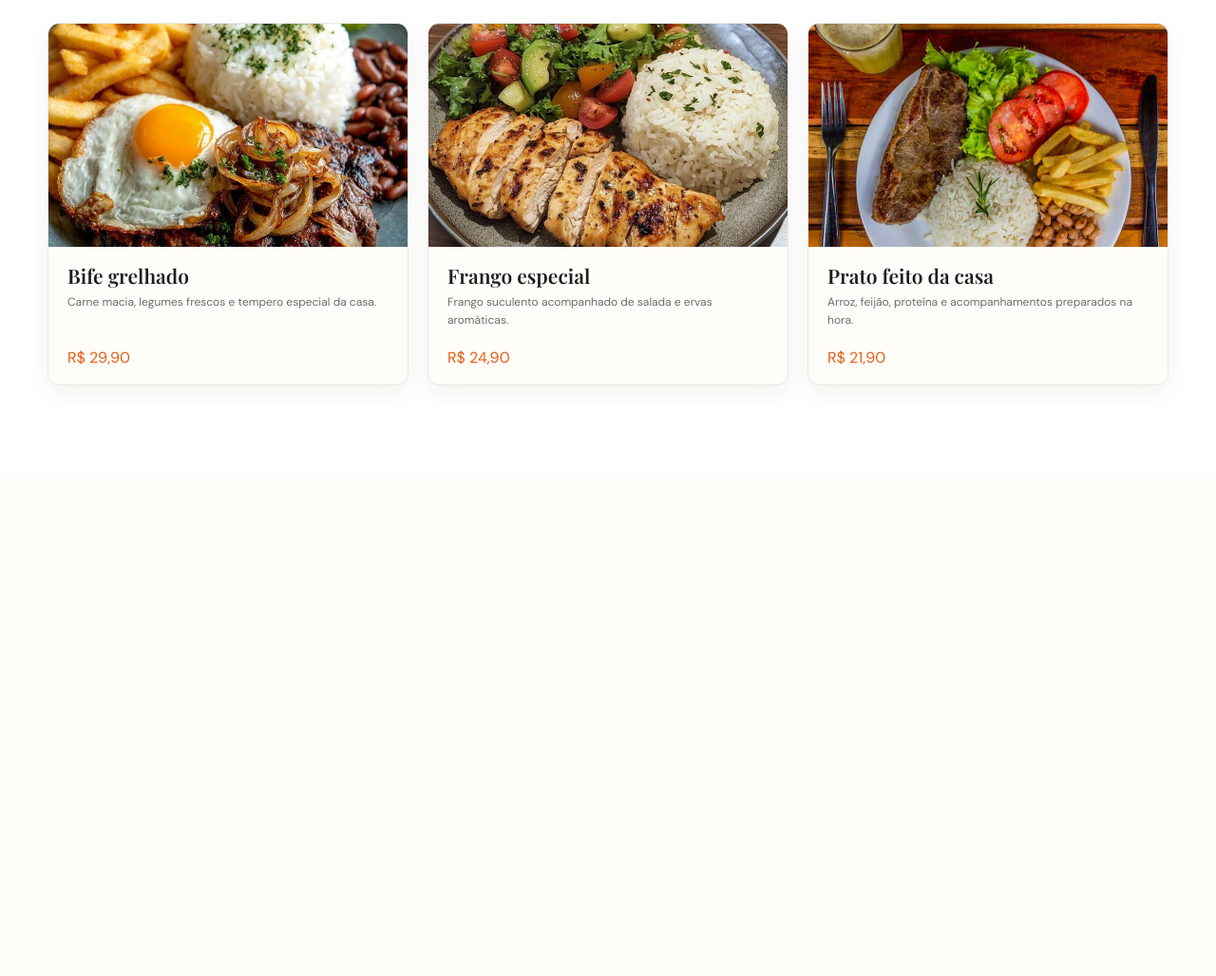
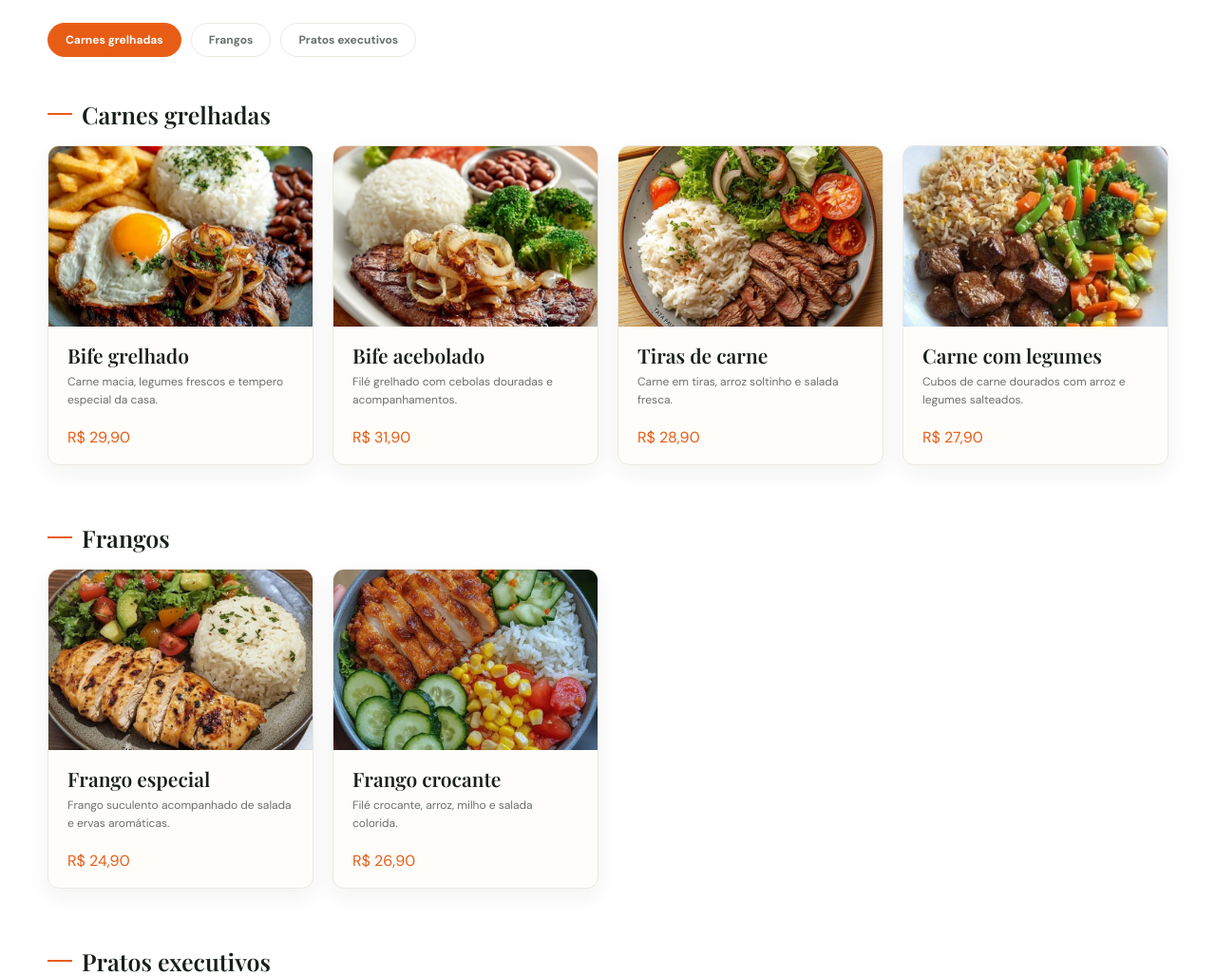
Before and after one commit to kairondutra/sabordecasa, a plain HTML site: page index.html in a window 1280 px wide. Shown: the part 955-1983 px from the top of the page at 95% size. Before the commit the page ends 1457 px from the top, so only its background shows below. Drawn offline with nearby package versions, Linux system fonts and the light colour scheme; a web font is replaced by a local one.

Commit message:
feat: organiza categorias e adiciona todos os pratos
Co-authored-by: Copilot <223556219+Copilot@users.noreply.github.com>

```diff
--- a/css/landing.css
+++ b/css/landing.css
@@ -318,6 +318,58 @@ body {
     border-top: 1px solid var(--cor-linha);
 }
 
+.categorias-cardapio {
+    display: flex;
+    flex-wrap: wrap;
+    gap: 10px;
+    margin-bottom: 48px;
+}
+
+.categorias-cardapio a {
+    padding: 11px 18px;
+    border: 1px solid var(--cor-linha);
+    border-radius: 30px;
+    color: var(--cor-texto-suave);
+    font-size: 12px;
+    font-weight: 700;
+    text-decoration: none;
+    transition: color 0.2s ease, background-color 0.2s ease, border-color 0.2s ease;
+}
+
+.categorias-cardapio a:hover,
+.categorias-cardapio .categoria-ativa {
+    border-color: var(--cor-laranja);
+    background: var(--cor-laranja);
+    color: #fff;
+}
+
+.categoria-bloco {
+    scroll-margin-top: 30px;
+}
+
+.categoria-bloco + .categoria-bloco {
+    margin-top: 64px;
+}
+
+.categoria-titulo {
+    display: flex;
+    align-items: center;
+    gap: 10px;
+    margin-bottom: 20px;
+}
+
+.categoria-titulo h3 {
+    color: var(--cor-texto);
+    font-family: var(--fonte-titulo);
+    font-size: 25px;
+}
+
+.categoria-marcador {
+    width: 26px;
+    height: 2px;
+    background: var(--cor-laranja);
+}
+
 .secao-cabecalho {
     display: flex;
     align-items: end;
@@ -357,7 +409,7 @@ body {
 
 .pratos-grade {
     display: grid;
-    grid-template-columns: repeat(3, minmax(0, 1fr));
+    grid-template-columns: repeat(4, minmax(0, 1fr));
     gap: 20px;
 }
 
@@ -376,7 +428,7 @@ body {
 }
 
 .prato-imagem {
-    height: 235px;
+    height: 190px;
     overflow: hidden;
 }
 
@@ -413,6 +465,12 @@ body {
 .prato-conteudo strong {
     color: var(--cor-laranja);
     font-size: 16px;
+}
+
+@media (max-width: 1050px) and (min-width: 801px) {
+    .pratos-grade {
+        grid-template-columns: repeat(2, minmax(0, 1fr));
+    }
 }
 
 @media (max-width: 800px) {
--- a/index.html
+++ b/index.html
@@ -103,39 +103,77 @@
                     <a class="link-secao" href="pratos_categoria.html">Ver cardápio completo <span>→</span></a>
                 </div>
 
+                <nav class="categorias-cardapio" aria-label="Categorias do cardápio">
+                    <a class="categoria-ativa" href="#carnes">Carnes grelhadas</a>
+                    <a href="#frangos">Frangos</a>
+                    <a href="#executivos">Pratos executivos</a>
+                </nav>
+
+                <div class="categoria-bloco" id="carnes">
+                    <div class="categoria-titulo">
+                        <span class="categoria-marcador"></span>
+                        <h3>Carnes grelhadas</h3>
+                    </div>
                     <div class="pratos-grade">
                         <article class="prato-card">
-                        <div class="prato-imagem">
-                            <img src="assets/images/bife.jpg" alt="Bife grelhado com acompanhamentos">
+                            <div class="prato-imagem"><img src="assets/images/bife.jpg" alt="Bife grelhado com acompanhamentos"></div>
+                            <div class="prato-conteudo"><h3>Bife grelhado</h3><p>Carne macia, legumes frescos e tempero especial da casa.</p><strong>R$ 29,90</strong></div>
+                        </article>
+                        <article class="prato-card">
+                            <div class="prato-imagem"><img src="assets/images/prato2.jpg" alt="Bife acebolado com arroz, feijão e brócolis"></div>
+                            <div class="prato-conteudo"><h3>Bife acebolado</h3><p>Filé grelhado com cebolas douradas e acompanhamentos.</p><strong>R$ 31,90</strong></div>
+                        </article>
+                        <article class="prato-card">
+                            <div class="prato-imagem"><img src="assets/images/prato3.jpg" alt="Tiras de carne com arroz e salada"></div>
+                            <div class="prato-conteudo"><h3>Tiras de carne</h3><p>Carne em tiras, arroz soltinho e salada fresca.</p><strong>R$ 28,90</strong></div>
+                        </article>
+                        <article class="prato-card">
+                            <div class="prato-imagem"><img src="assets/images/prato4.jpg" alt="Cubos de carne com arroz e legumes"></div>
+                            <div class="prato-conteudo"><h3>Carne com legumes</h3><p>Cubos de carne dourados com arroz e legumes salteados.</p><strong>R$ 27,90</strong></div>
+                        </article>
                     </div>
-                        <div class="prato-conteudo">
-                            <h3>Bife grelhado</h3>
-                            <p>Carne macia, legumes frescos e tempero especial da casa.</p>
-                            <strong>R$ 29,90</strong>
                 </div>
+
+                <div class="categoria-bloco" id="frangos">
+                    <div class="categoria-titulo">
+                        <span class="categoria-marcador"></span>
+                        <h3>Frangos</h3>
+                    </div>
+                    <div class="pratos-grade">
+                        <article class="prato-card">
+                            <div class="prato-imagem"><img src="assets/images/frango.jpg" alt="Frango grelhado com salada"></div>
+                            <div class="prato-conteudo"><h3>Frango especial</h3><p>Frango suculento acompanhado de salada e ervas aromáticas.</p><strong>R$ 24,90</strong></div>
                         </article>
+                        <article class="prato-card">
+                            <div class="prato-imagem"><img src="assets/images/prato5.jpg" alt="Frango crocante com arroz, milho e salada"></div>
+                            <div class="prato-conteudo"><h3>Frango crocante</h3><p>Filé crocante, arroz, milho e salada colorida.</p><strong>R$ 26,90</strong></div>
+                        </article>
+                    </div>
+                </div>
 
+                <div class="categoria-bloco" id="executivos">
+                    <div class="categoria-titulo">
+                        <span class="categoria-marcador"></span>
+                        <h3>Pratos executivos</h3>
+                    </div>
+                    <div class="pratos-grade">
                         <article class="prato-card">
-                        <div class="prato-imagem">
-                            <img src="assets/images/frango.jpg" alt="Frango grelhado com salada">
+                            <div class="prato-imagem"><img src="assets/images/prato-feito.jpg" alt="Prato feito com arroz, feijão e acompanhamentos"></div>
+                            <div class="prato-conteudo"><h3>Prato feito da casa</h3><p>Arroz, feijão, proteína e acompanhamentos preparados na hora.</p><strong>R$ 21,90</strong></div>
+                        </article>
+                        <article class="prato-card">
+                            <div class="prato-imagem"><img src="assets/images/foto_prato_arroz_G.png" alt="Arroz servido com acompanhamentos"></div>
+                            <div class="prato-conteudo"><h3>Arroz da casa</h3><p>Uma combinação generosa, caseira e cheia de sabor.</p><strong>R$ 22,90</strong></div>
+                        </article>
+                        <article class="prato-card">
+                            <div class="prato-imagem"><img src="assets/images/foto_prato_arroz_picadinho.png" alt="Arroz com picadinho de carne"></div>
+                            <div class="prato-conteudo"><h3>Arroz com picadinho</h3><p>Picadinho ao molho, arroz branco, feijão e farofa.</p><strong>R$ 21,90</strong></div>
+                        </article>
+                        <article class="prato-card">
+                            <div class="prato-imagem"><img src="assets/images/foto_prato_espetinho.png" alt="Espetinho misto com farofa"></div>
+                            <div class="prato-conteudo"><h3>Espetinho misto</h3><p>Carne e frango, farofa de manteiga e vinagrete.</p><strong>R$ 24,90</strong></div>
+                        </article>
                     </div>
-                        <div class="prato-conteudo">
-                            <h3>Frango especial</h3>
-                            <p>Frango suculento acompanhado de salada e ervas aromáticas.</p>
-                            <strong>R$ 24,90</strong>
-                        </div>
-                    </article>
-
-                    <article class="prato-card">
-                        <div class="prato-imagem">
-                            <img src="assets/images/prato-feito.jpg" alt="Prato feito com arroz, feijão e acompanhamentos">
-                        </div>
-                        <div class="prato-conteudo">
-                            <h3>Prato feito da casa</h3>
-                            <p>Arroz, feijão, proteína e acompanhamentos preparados na hora.</p>
-                            <strong>R$ 21,90</strong>
-                        </div>
-                    </article>
                 </div>
             </div>
         </section>
```
Also changed, not shown: assets/images/prato2.jpg (added), assets/images/prato3.jpg (added), assets/images/prato4.jpg (added), assets/images/prato5.jpg (added). Lines whose indentation alone changed are shown as unchanged.
